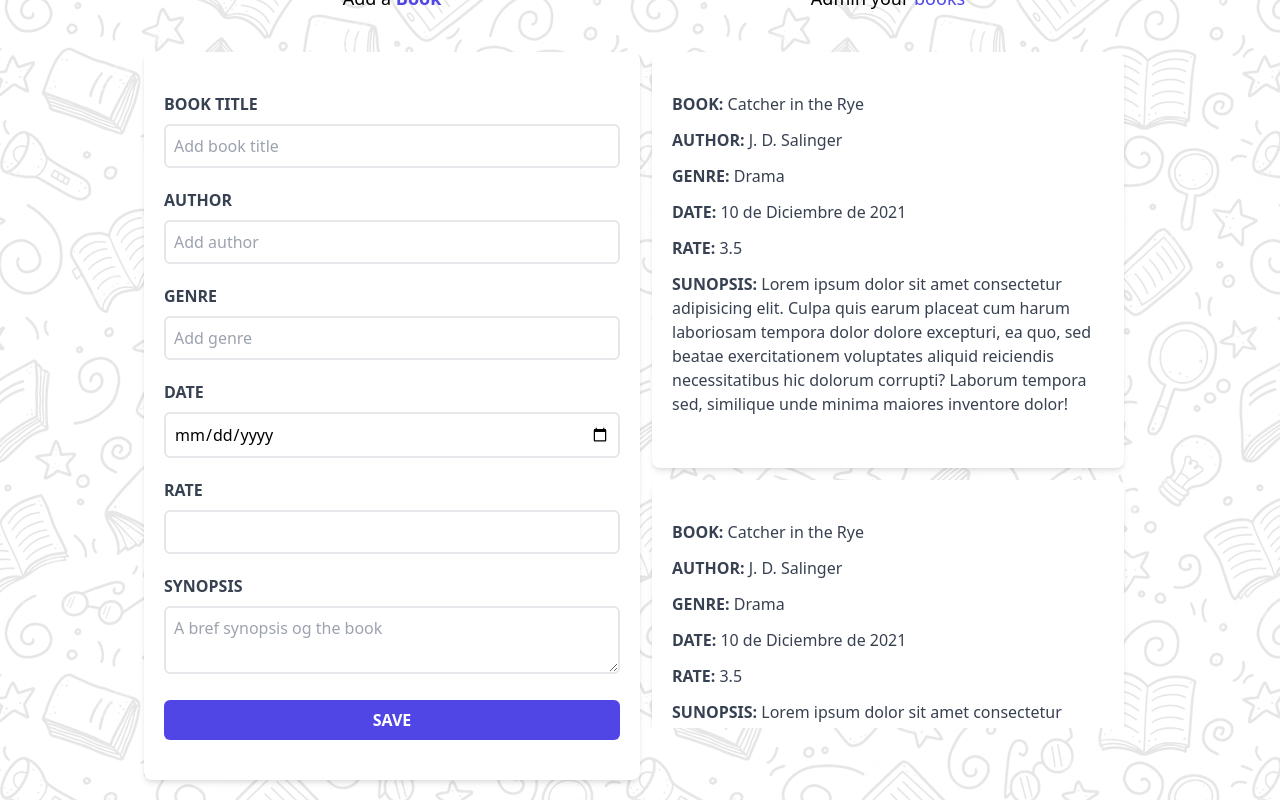
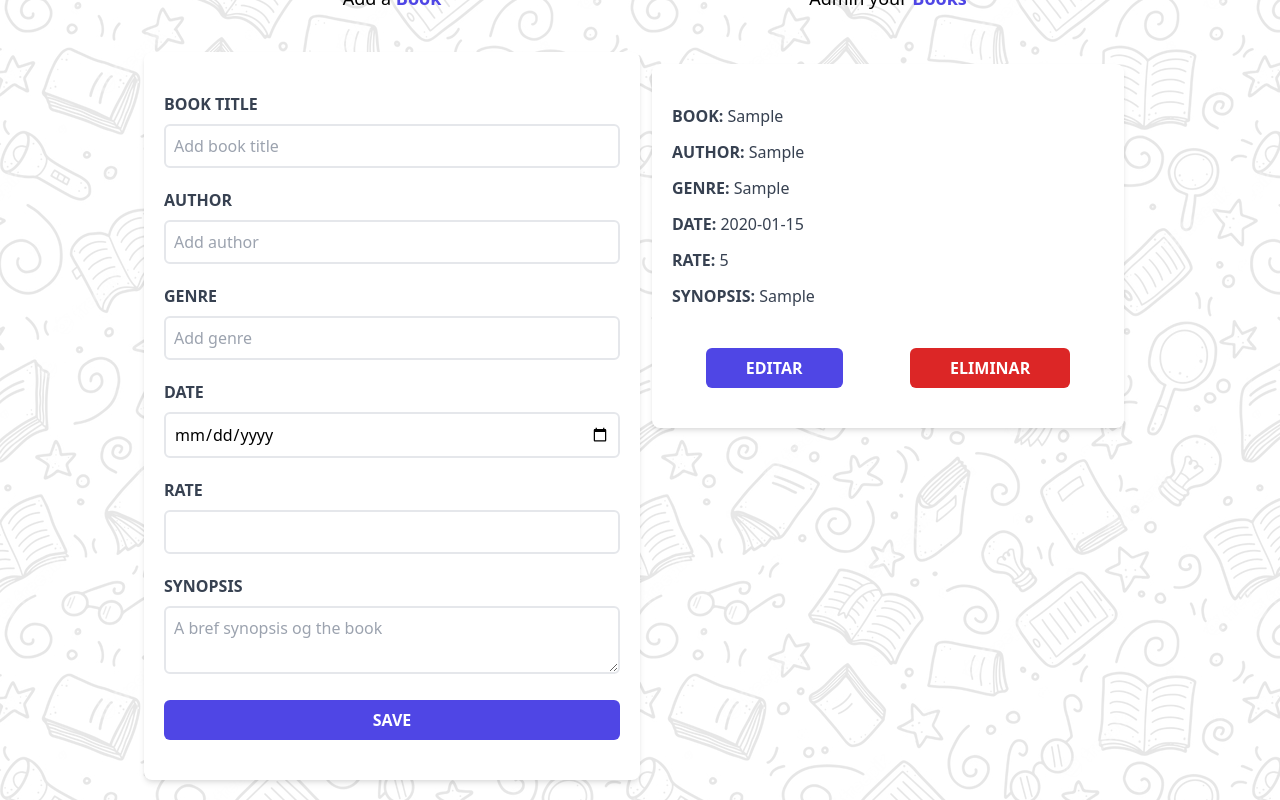
Before and after one commit to alefigure8/vite-project, a React (Vite) app: page / in a window 1280 px wide. Both pictures are taken after typing "Sample", "Sample", "Sample", "2020-01-15", "5", "Sample" into the empty fields and a click on the input "Save". Shown: the part 264-1064 px from the top of the page. Built offline with nearby package versions, Linux system fonts and the light colour scheme.

Commit message:
Adding use Effects

```diff
--- a/index.html
+++ b/index.html
@@ -4,7 +4,7 @@
     <meta charset="UTF-8" />
     <link rel="icon" type="image/svg+xml" href="/src/favicon.svg" />
     <meta name="viewport" content="width=device-width, initial-scale=1.0" />
-    <title>Vite App</title>
+    <title>Breakfast Book Club</title>
   </head>
   <body class="h-screen bg-repeat" style="background-image:linear-gradient(rgba(255, 255, 255, 0.9), rgba(255, 255, 255, 0.9)), url(./src/img/bg-1.jpg)">
     <div id="root"></div>
--- a/src/App.jsx
+++ b/src/App.jsx
@@ -1,15 +1,28 @@
 import Header from './components/Header'
 import Form from './components/Form'
-import ListadoPaciente from './components/ListadoPaciente'
+import Listado from './components/Listado'
+import { useState } from 'react'
 
 
 function App() {
+  const listBooks = localStorage.getItem('Books')
+  const [books, setBooks] = useState(JSON.parse(listBooks) || [])
+  const[book, setBook] = useState({})
+  localStorage.setItem('Books', JSON.stringify(books))
+
   return (
     <div className="container mx-auto md:mt-14 p-5">
       <Header/>
       <div className="md:mt-12 md:flex justify-center">
-        <Form/>
-        <ListadoPaciente/>
+        <Form
+          setBooks={setBooks}
+          books={books}
+          bookEdit={book}
+        />
+        <Listado
+        books={books}
+        setBook={setBook}
+        />
       </div>
     </div>
   )
--- a/src/components/Books.jsx
+++ b/src/components/Books.jsx
@@ -1,24 +1,36 @@
-function books() {
+function books({ books, setBook }) {
+    const {book, author, genre, date, rate, synopsis} = books
     return (
         <div className="bg-white shadow-md rounded-lg py-10 px-5 md:m-3 mb-3">
         <p className="font-bold mb-3 text-gray-700 uppercase">Book: {'\n'}
-            <span className="font-normal normal-case">Catcher in the Rye</span>
+            <span className="font-normal normal-case">{ book }</span>
         </p>
         <p className="font-bold mb-3 text-gray-700 uppercase">Author: {'\n'}
-            <span className="font-normal normal-case">J. D. Salinger</span>
+            <span className="font-normal normal-case">{ author }</span>
         </p>
         <p className="font-bold mb-3 text-gray-700 uppercase">Genre: {'\n'}
-            <span className="font-normal normal-case">Drama</span>
+            <span className="font-normal normal-case">{ genre }</span>
         </p>
         <p className="font-bold mb-3 text-gray-700 uppercase">Date: {'\n'}
-            <span className="font-normal normal-case">10 de Diciembre de 2021</span>
+            <span className="font-normal normal-case">{ date }</span>
         </p>
         <p className="font-bold mb-3 text-gray-700 uppercase">Rate: {'\n'}
-            <span className="font-normal normal-case">3.5</span>
+            <span className="font-normal normal-case">{ rate }</span>
         </p>
-        <p className="font-bold mb-3 text-gray-700 uppercase">Sunopsis: {'\n'}
-            <span className="font-normal normal-case">Lorem ipsum dolor sit amet consectetur adipisicing elit. Culpa quis earum placeat cum harum laboriosam tempora dolor dolore excepturi, ea quo, sed beatae exercitationem voluptates aliquid reiciendis necessitatibus hic dolorum corrupti? Laborum tempora sed, similique unde minima maiores inventore dolor!</span>
+        <p className="font-bold mb-3 text-gray-700 uppercase">Synopsis: {'\n'}
+            <span className="font-normal normal-case">{ synopsis }</span>
         </p>
+        <div className="flex justify-around mt-10">
+        <button
+            type="button"
+            className="py-2 px-10 bg-indigo-600 hover:bg-indigo-700 text-white rounded-md font-bold uppercase"
+            onClick= {()=> setBook(books)}
+            >Editar</button>
+            <button
+            type="button"
+            className="py-2 px-10 bg-red-600 hover:bg-red-700 text-white rounded-md font-bold uppercase"
+            >Eliminar</button>
+        </div>
     </div>
     )
 }
--- /dev/null
+++ b/src/components/Error.jsx
@@ -0,0 +1,11 @@
+function Error({children}) {
+
+    return (
+        <p
+            className="text-center text-red-700 font-bold pb-2">
+            {children}
+        </p>
+    )
+}
+
+export default Error
--- a/src/components/Form.jsx
+++ b/src/components/Form.jsx
@@ -1,6 +1,9 @@
 import { useState, useEffect } from 'react'
+import Error from './Error'
 
-function Form() {
+function Form({ setBooks, books, bookEdit }) {
+
+    // form state
     const [book, setBook] = useState('')
     const [author, setAuthor] = useState('')
     const [genre, setGenre] = useState('')
@@ -8,8 +11,14 @@ function Form() {
     const [rate, setRate] = useState('')
     const [synopsis, setSynopsis] = useState('')
 
+    //error state
     const [error, setError] = useState(false)
 
+    useEffect(() => {
+
+    }, [bookEdit])
+
+    //swith for each input value and change states
     function handleValue (e) {
         const inputvalue = e.target.value
         const state = (e.target.id)
@@ -35,6 +44,7 @@ function Form() {
         }
     }
 
+    // validate and send info to App
     function handleSubmit (e) {
         e.preventDefault()
 
@@ -44,9 +54,12 @@ function Form() {
 
         setError(false)
 
+        const objBook = {id: generateId(), book, author, genre, date, rate, synopsis}
+        setBooks([...books, objBook])
         cleanForm()
     }
 
+    // clean form in blank inputs
     function cleanForm () {
         setBook('')
         setAuthor('')
@@ -54,6 +67,11 @@ function Form() {
         setDate('')
         setRate('')
         setSynopsis('')
+    }
+
+    // generate an id for each new element
+    function generateId () {
+    return Math.random().toString(36).substr(2)
     }
 
     return (
@@ -64,11 +82,7 @@ function Form() {
             className="bg-white shadow-md rounded-lg py-10 px-5"
             onSubmit={handleSubmit}
         >
-                {error && <p
-                            className="text-center text-red-700 font-bold pb-2">
-                            Debe completar todos los datos
-                          </p>
-                }
+            { error && <Error>Todos los campos son obligatorios</Error> }
 
             <div className="mb-5">
                 <label
--- /dev/null
+++ b/src/components/Listado.jsx
@@ -0,0 +1,41 @@
+import Books from './Books'
+
+function ListadoPaciente({books, setBook}) {
+    return (
+        <div className="md:w-1/2 lg:w-2/5 mt-10 md:mt-0">
+            {books && books.length ?
+                (
+                    <>
+                        <h2 className="text-3xl font-black text-center" >Book´s List</h2>
+                        <p className="text-lg mt-5 text-center mb-10"> Admin your {'\n'}
+                            <span className="text-indigo-600 text-center font-bold">
+                            Books
+                            </span>
+                        </p>
+                        <div className="md:overflow-y-scroll  md:h-screen">
+                        {books.map( book => (
+                            <Books
+                                books={book}
+                                key={book.id}
+                                setBook = {setBook}
+                            />
+                        ))}
+                        </div>
+                    </>
+                ) :
+                (
+                    <>
+                        <h2 className="text-3xl font-black text-center" >Theres no Books yet</h2>
+                        <p className="text-lg mt-5 text-center mb-10"> Add One{'\n'}
+                            <span className="text-indigo-600 text-center font-bold">
+                            and Create a List
+                            </span>
+                        </p>
+                    </>
+                )
+            }
+        </div>
+    )
+}
+
+export default ListadoPaciente
--- a/src/components/ListadoPaciente.jsx
+++ /dev/null
@@ -1,22 +0,0 @@
-import Books from './Books'
-
-function ListadoPaciente() {
-    return (
-        <div className="md:w-1/2 lg:w-2/5 mt-10 md:mt-0 md:overflow-y-scroll md:h-screen">
-            <h2 className="text-3xl font-black text-center" >Book´s List</h2>
-            <p className="text-lg mt-5 text-center mb-10"> Admin your {'\n'}
-                <span className="text-indigo-600 text-center">
-                   books
-                </span>
-            </p>
-            <Books />
-            <Books />
-            <Books />
-            <Books />
-            <Books />
-            <Books />
-        </div>
-    )
-}
-
-export default ListadoPaciente
```
Lines whose indentation alone changed are shown as unchanged.
